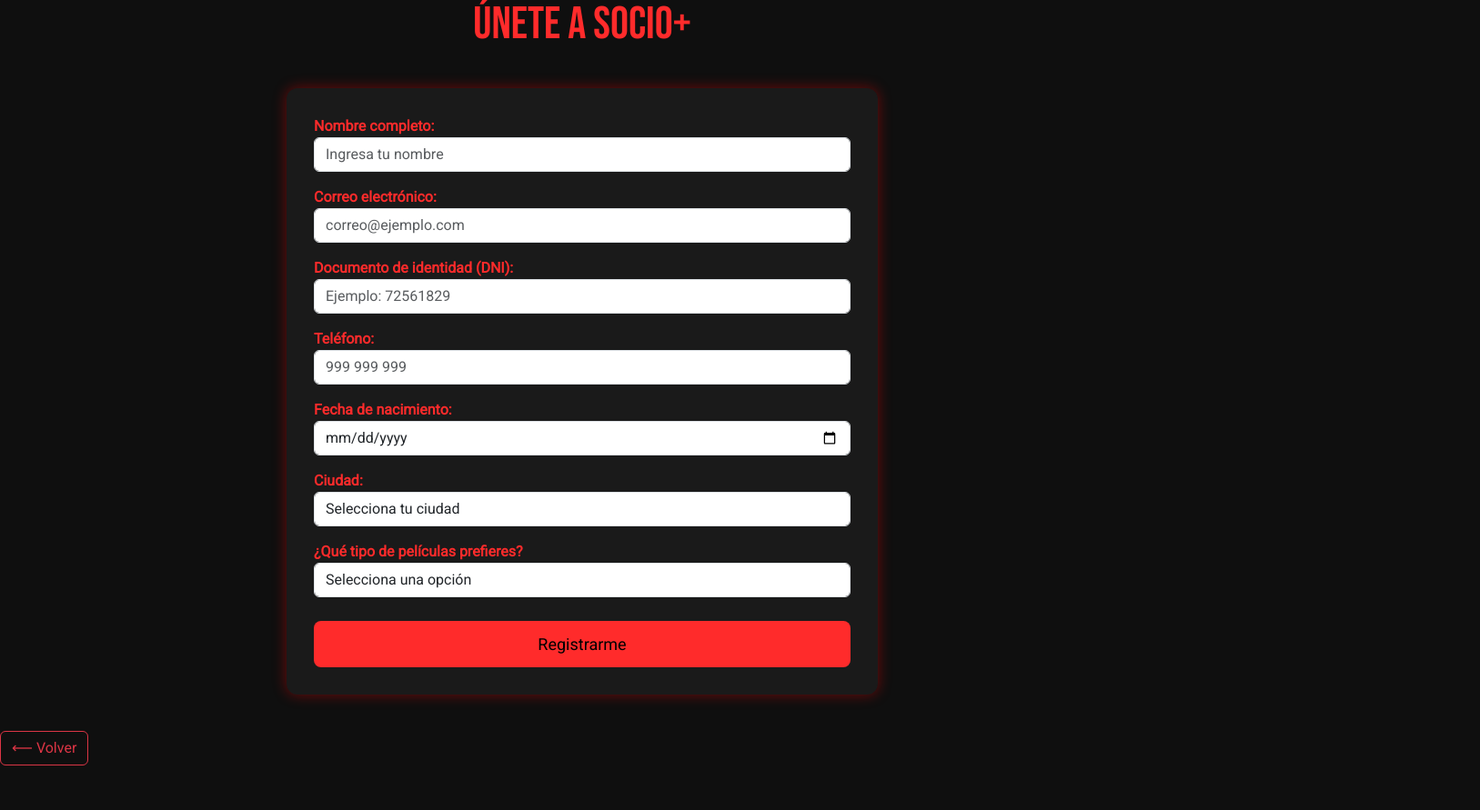
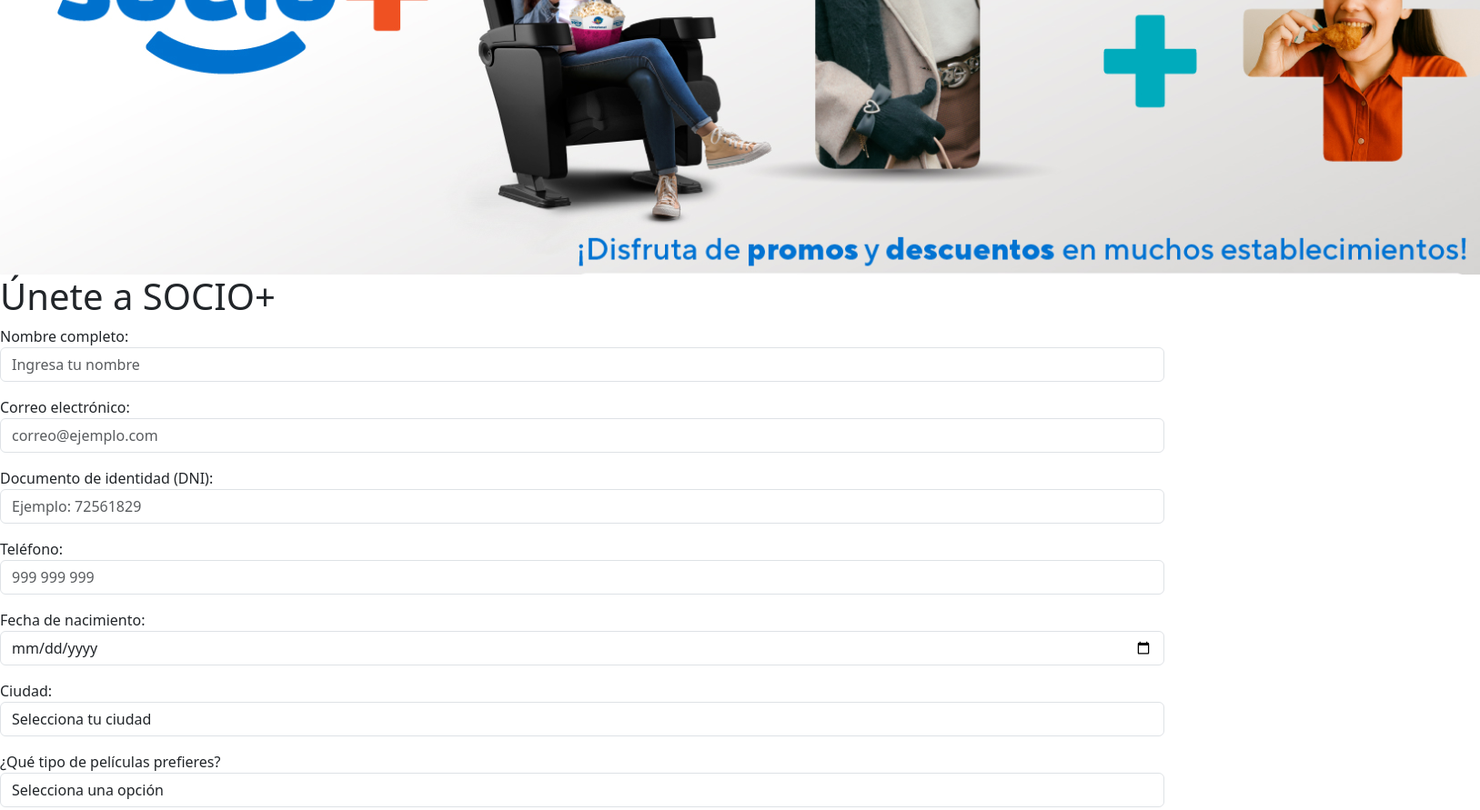
Before and after one commit to DiegoMh180/Cinema-Peru, a plain HTML site: page Html/socio-form.html in a window 1280 px wide. Shown: the part 183-1074 px from the top of the page at 91% size, 1627 px wide, since content can reach past the window. Before the commit the page ends 1025 px from the top, so only its background shows below. Drawn offline with nearby package versions, Linux system fonts and the light colour scheme.

Commit message:
Add files via upload

```diff
--- a/Html/socio-form.html
+++ b/Html/socio-form.html
@@ -10,63 +10,6 @@
 
     <!-- Google Fonts -->
     <link href="https://fonts.googleapis.com/css2?family=Bebas+Neue&family=Montserrat:wght@400;600&family=Roboto:wght@300;400&display=swap" rel="stylesheet">
-
-    <style>
-        body {
-            background-color: #0f0f0f;
-            color: white;
-            font-family: 'Roboto', sans-serif;
-        }
-
-        .form-container {
-            background-color: #1a1a1a;
-            padding: 30px;
-            border-radius: 12px;
-            box-shadow: 0 0 15px rgba(255, 0, 0, 0.4);
-            width: 95%;
-            max-width: 650px;
-            margin: 40px auto;
-        }
-
-        h1 {
-            font-family: 'Bebas Neue', sans-serif;
-            color: #ff2b2b;
-            text-align: center;
-            margin-bottom: 20px;
-            font-size: 50px;
-        }
-
-        label {
-            color: #ff2b2b;
-            font-weight: bold;
-        }
-
-        .btn-enviar {
-            background-color: #ff2b2b;
-            border: none;
-            padding: 12px;
-            width: 100%;
-            font-size: 18px;
-            border-radius: 8px;
-            margin-top: 10px;
-        }
-
-        .btn-enviar:hover {
-            background-color: #d40000;
-        }
-
-        .banner {
-            height: 180px;
-            overflow: hidden;
-        }
-
-        .banner img {
-            width: 100%;
-            height: 100%;
-            object-fit: cover;
-            filter: brightness(90%);
-        }
-    </style>
 
 </head>
 <body>
```
Also changed, not shown: Html/nosotros.html (+12 -2 lines).
